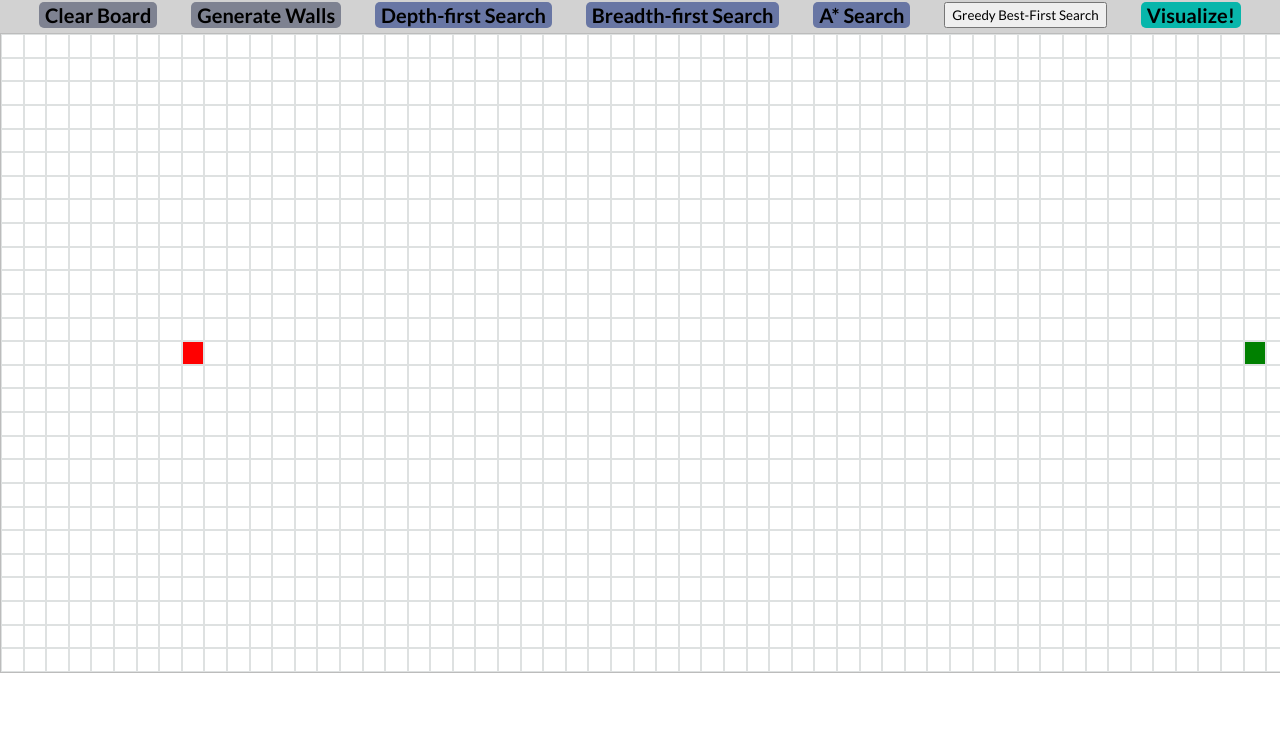
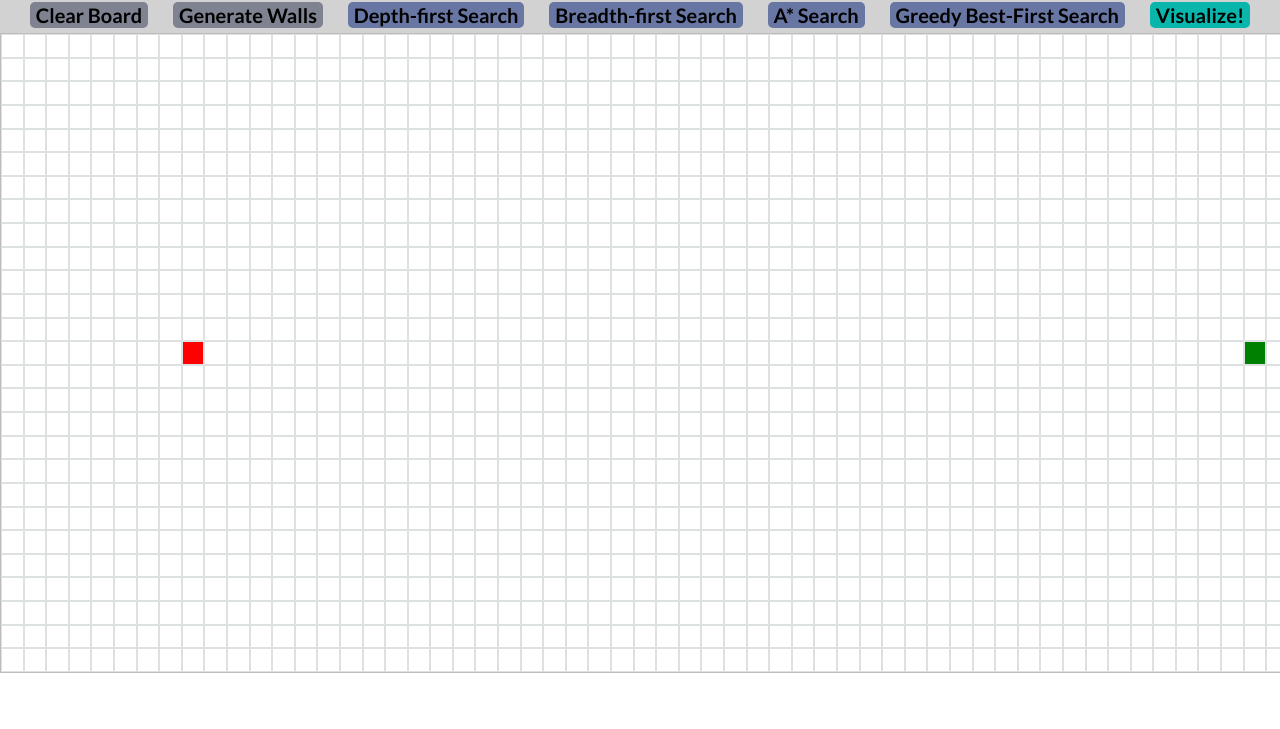
Before and after one commit to BMCARDONA/pathfinding-visualizer, a plain HTML site: page index.html in a window 1280 px wide. Shown: the part 71-800 px from the top of the page. Drawn offline with Linux system fonts and the light colour scheme.

Commit message:
add greedyBestFIrstSearchButton

```diff
--- a/style.css
+++ b/style.css
@@ -33,6 +33,7 @@ body {
 #dfsButton,
 #bfsButton,
 #astarButton,
+#greedyBestFirstSearchButton,
 #visualizeButton {
   font-weight: 700;
   font-size: 20px;
@@ -49,7 +50,8 @@ body {
 
 #dfsButton,
 #bfsButton,
-#astarButton {
+#astarButton,
+#greedyBestFirstSearchButton {
   background-color: rgb(104, 118, 164);
 }
 
@@ -63,6 +65,7 @@ body {
 #dfsButton:hover,
 #bfsButton:hover,
 #astarButton:hover,
+#greedyBestFirstSearchButton:hover,
 #visualizeButton:hover {
   filter: brightness(35%) !important;
   -webkit-transition: all .4s ease;
```
